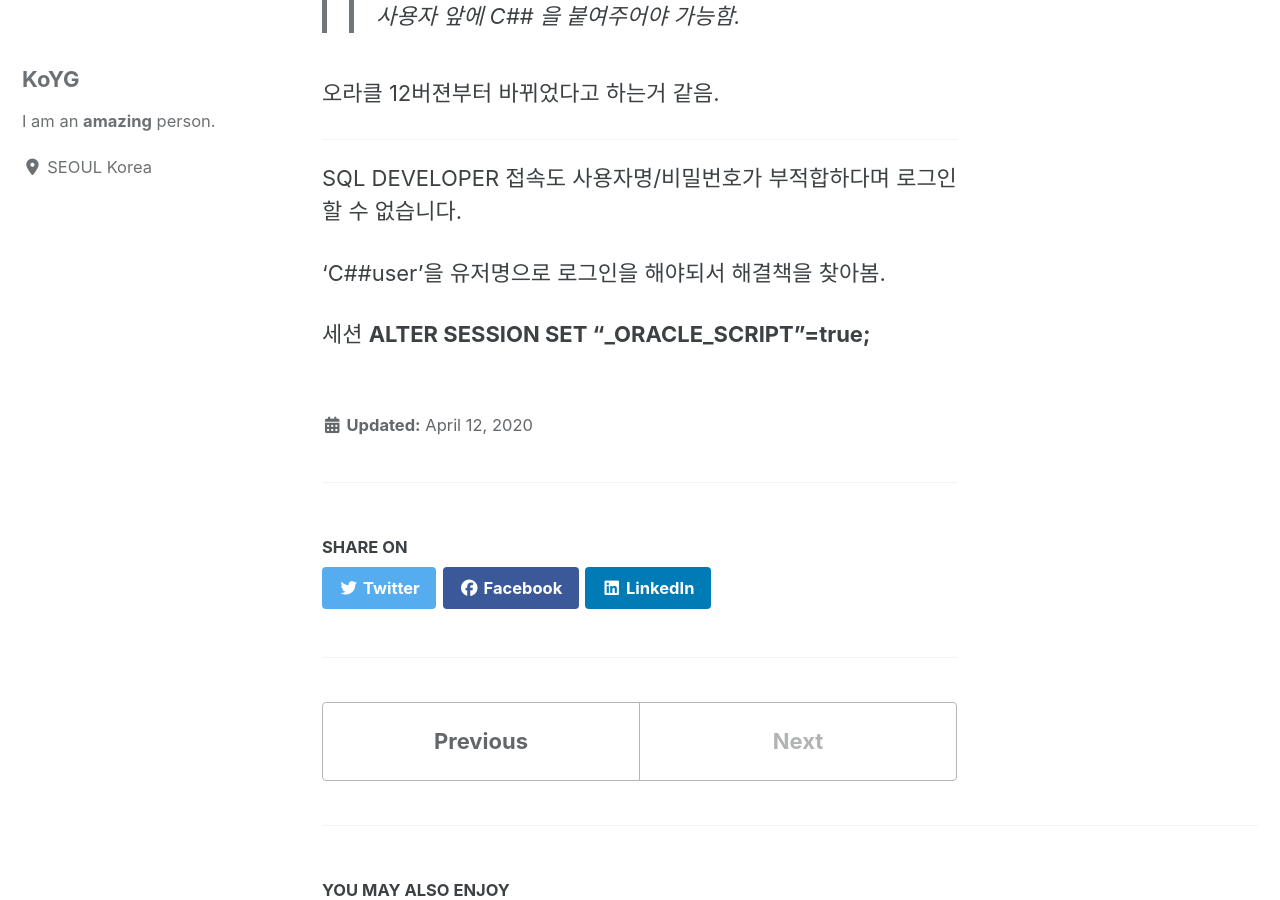
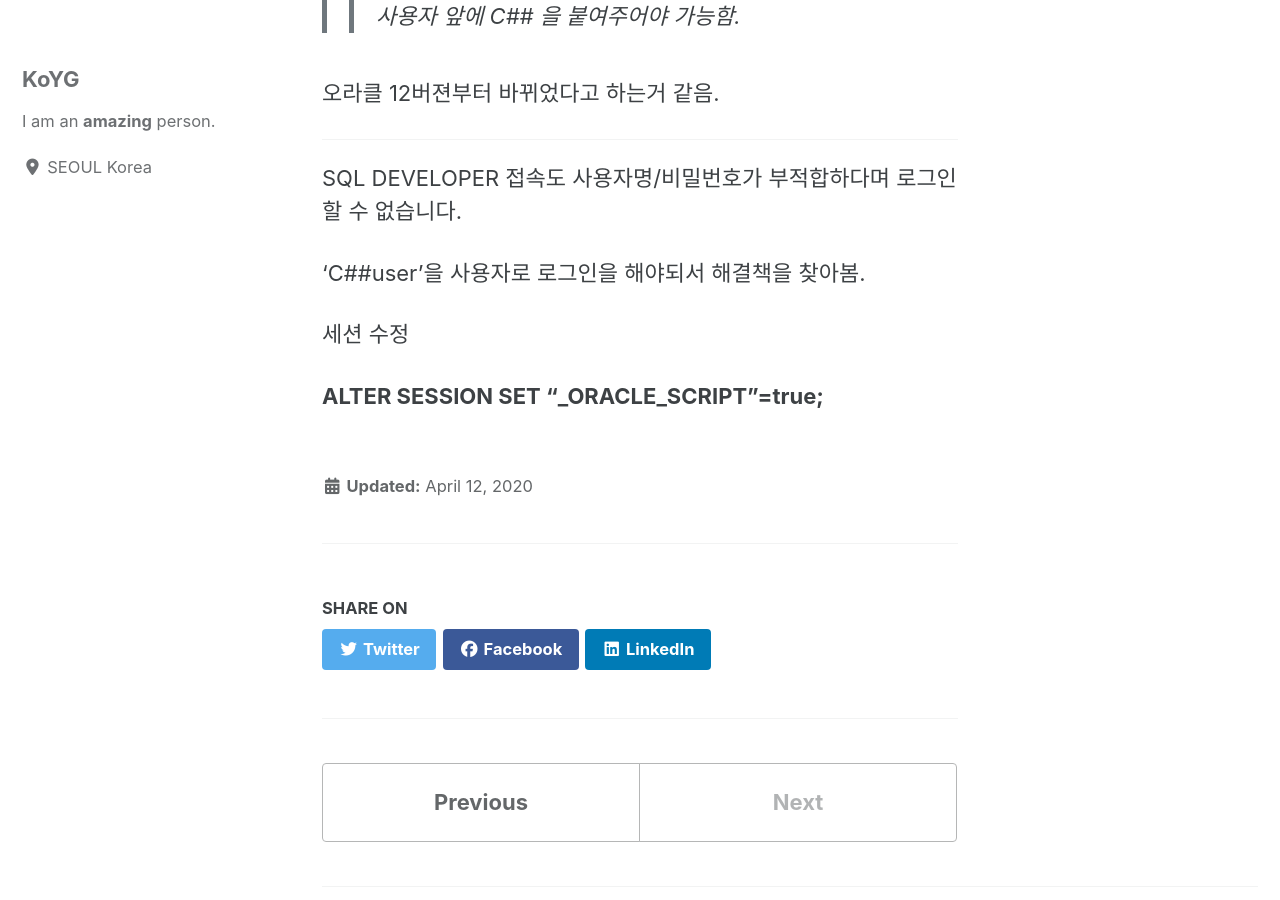
Before and after one commit to ko-yg/koyg.github.io, a Jekyll site: the page built from _posts/2020-04-12-ORA-65096 error.md, in a window 1280 px wide and 900 px high, scrolled down 819 px. Built offline with Jekyll 4.4.1, drawn with Linux system fonts in a browser that asks for light colours; cached includes are drawn as plain includes; nearby versions of some CDN libraries.

Commit message:
ojdbc driver 커밋

```diff
--- a/_posts/2020-04-12-ORA-65096 error.md
+++ b/_posts/2020-04-12-ORA-65096 error.md
@@ -21,8 +21,9 @@ CREATE USER "user" IDENTIFIED BY "PW"; 를 사용하면 에러 발생.
 ---
 SQL DEVELOPER 접속도 사용자명/비밀번호가 부적합하다며 로그인할 수 없습니다.
 
-'C##user'을 유저명으로 로그인을 해야되서 해결책을 찾아봄.
+'C##user'을 사용자로 로그인을 해야되서 해결책을 찾아봄.
 
 
-세션
+세션 수정
+
 **ALTER SESSION SET "_ORACLE_SCRIPT"=true;**
```
Also changed, not shown: _posts/2020-04-12 ojdbc  Driver.md (added).
